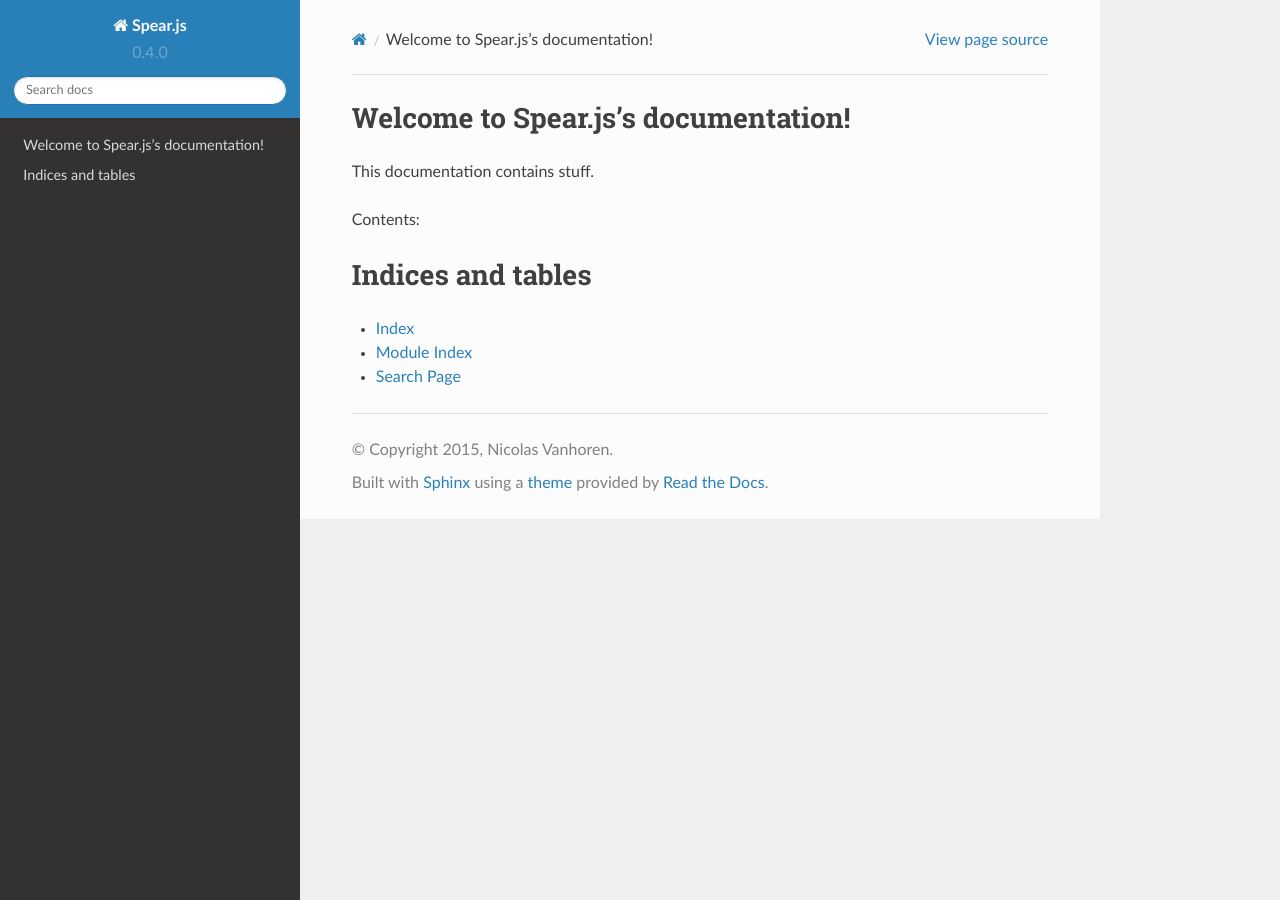
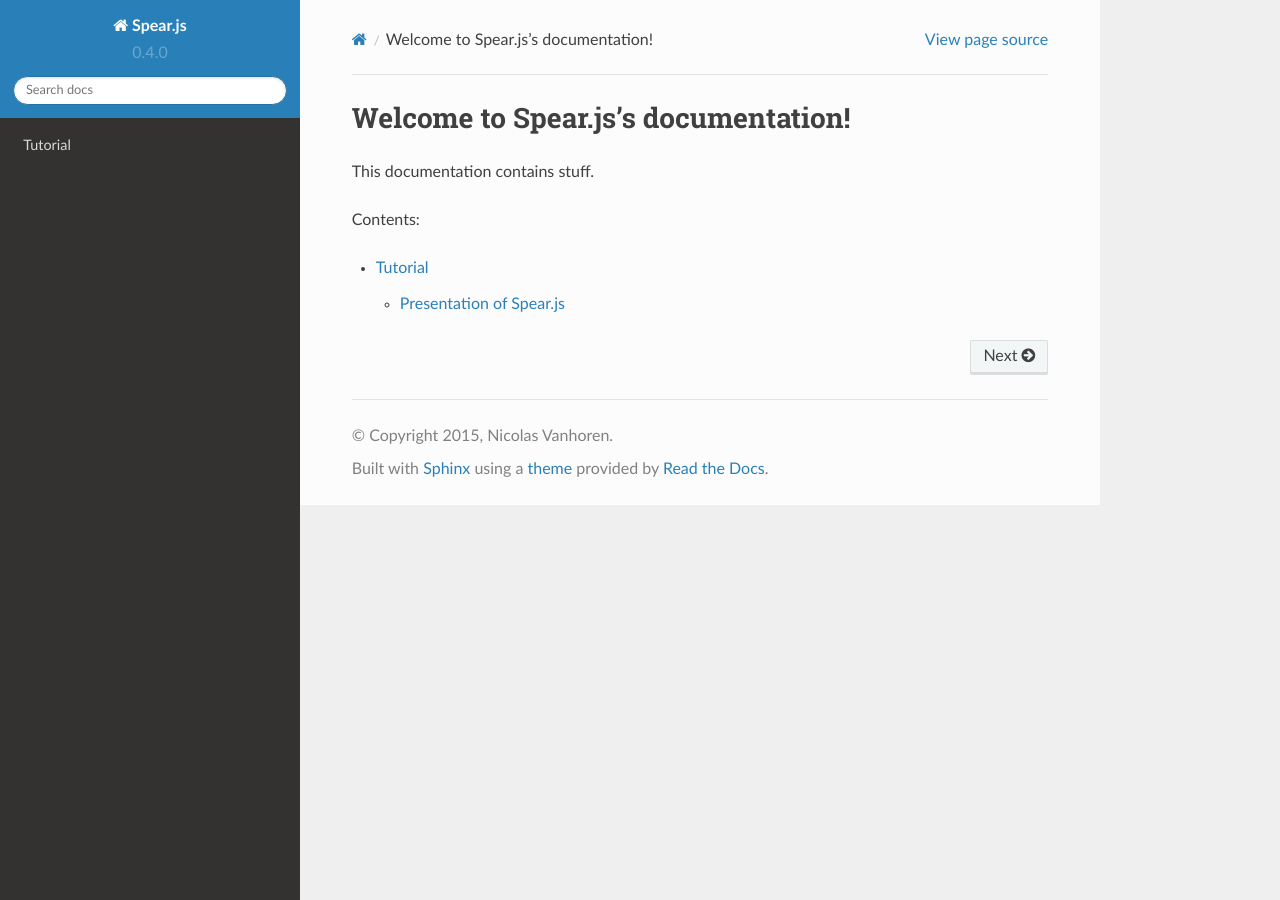
Before and after one commit to nicolas-van/widget.js, a Sphinx documentation site: the page built from docs/index.rst, in a window 1280 px wide. Built offline with Sphinx 7.4.7 and the Read the Docs theme 2.0.0, drawn with Linux system fonts in a browser that asks for light colours.

Commit message:
updated doc

```diff
--- a/docs/index.rst
+++ b/docs/index.rst
@@ -13,11 +13,4 @@
 .. toctree::
    :maxdepth: 2
 
-
-
-Indices and tables
-==================
-
-* :ref:`genindex`
-* :ref:`modindex`
-* :ref:`search`
+   tutorial
--- /dev/null
+++ b/docs/tutorial.rst
@@ -0,0 +1,8 @@
+
+Tutorial
+========
+
+Presentation of Spear.js
+------------------------
+
+Test
```
Also changed, not shown: 1 other file.
